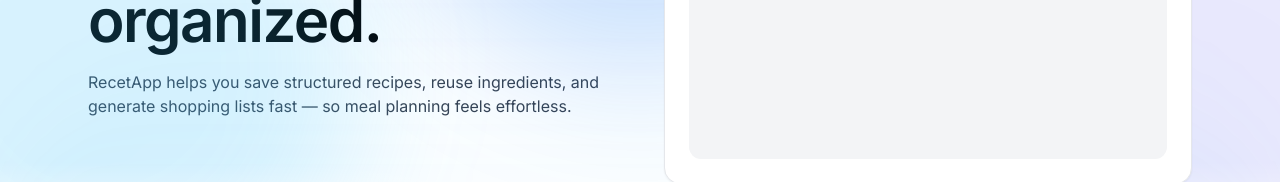
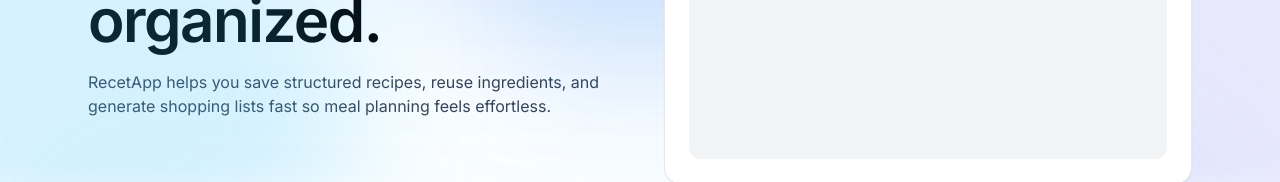
Before and after one commit to pschonffeldt/recetapp, a Next.js app: page / in a window 1280 px wide. Shown: the part 359-541 px from the top of the page. Built offline with nearby package versions, Linux system fonts and the light colour scheme; a web font is replaced by a local one.

Commit message:
fix(marketing,copy): correct typo in homepage hero description
- Fix wording typo in the hero section description on the homepage
- Improve copy clarity and professionalism

```diff
--- a/app/(outsideapp)/(marketing)/page.tsx
+++ b/app/(outsideapp)/(marketing)/page.tsx
@@ -18,7 +18,7 @@
         ========================= */}
       <SectionHero
         title="The easiest way to keep your recipes organized."
-        description="RecetApp helps you save structured recipes, reuse ingredients, and generate shopping lists fast — so meal planning feels effortless."
+        description="RecetApp helps you save structured recipes, reuse ingredients, and generate shopping lists fast so meal planning feels effortless."
         rightSlot={<AppMock label="RecetApp — dashboard preview" />}
       />
       {/* =========================
```
